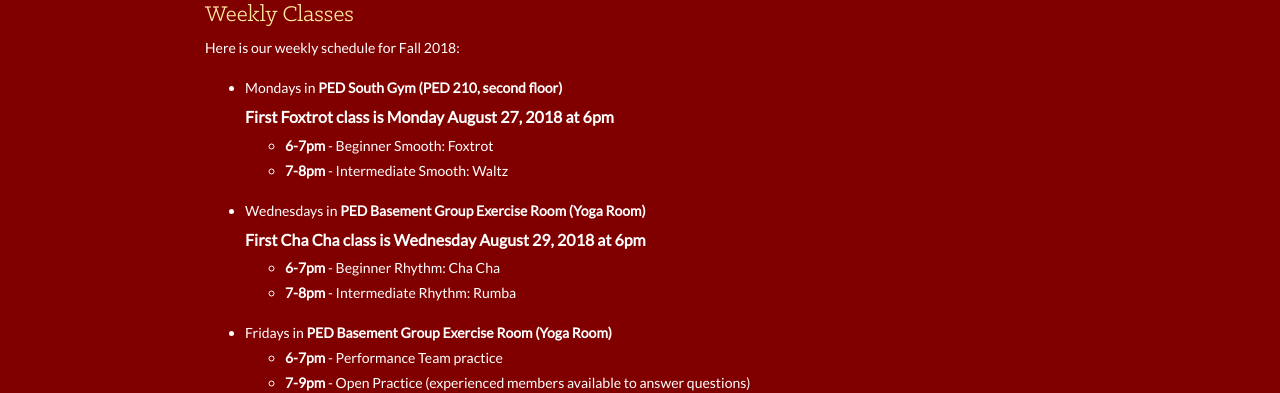
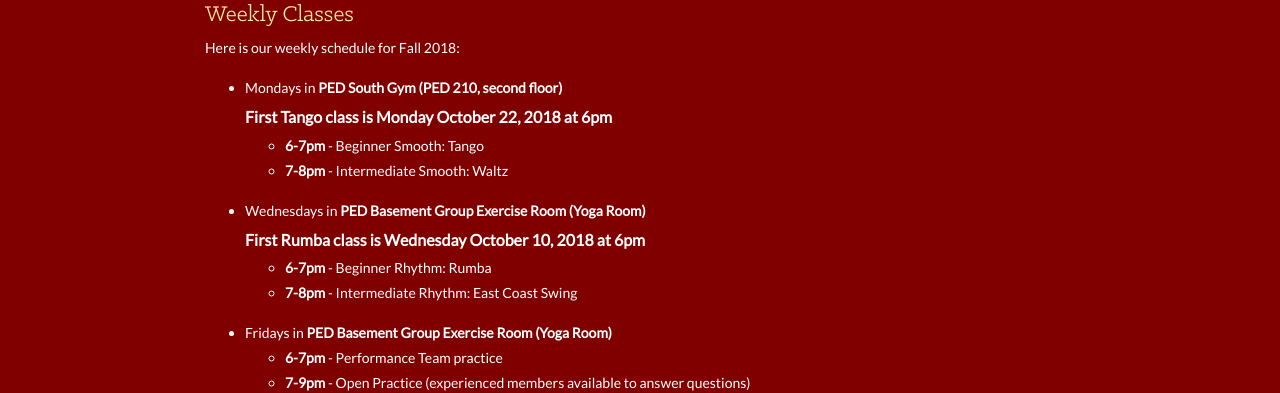
Before and after one commit to uscballroom/uscballroom.github.io, a Jekyll site: the page built from _pages/schedule.html, in a window 1280 px wide. Shown: the part 282-675 px from the top of the page. Built offline with Jekyll 4.4.1, drawn with Linux system fonts in a browser that asks for light colours; some web fonts are replaced.

Commit message:
Second half of the semester
Altered what the posted classes are.

Changes made by Michael Perce

```diff
--- a/_pages/schedule.html
+++ b/_pages/schedule.html
@@ -9,19 +9,19 @@ title: Schedule
     <ul class="SchedulePage_weeklyList">
       <li>
         Mondays in <b>PED South Gym (PED 210, second floor)</b><br/>
-        <h6>First Foxtrot class is Monday <b>August 27</b>, 2018 at 6pm</h6>
+        <h6>First Tango class is Monday <b>October 22</b>, 2018 at 6pm</h6>
       </li>
       <ul>
-        <li><b>6-7pm</b> - Beginner Smooth: Foxtrot</li>
+        <li><b>6-7pm</b> - Beginner Smooth: Tango</li>
         <li><b>7-8pm</b> - Intermediate Smooth: Waltz</li>
       </ul>
       <li>
         Wednesdays in <b>PED Basement Group Exercise Room (Yoga Room)</b><br/>
-        <h6>First Cha Cha class is Wednesday <b>August 29</b>, 2018 at 6pm</h6>
+        <h6>First Rumba class is Wednesday <b>October 10</b>, 2018 at 6pm</h6>
       </li>
       <ul>
-        <li><b>6-7pm</b> - Beginner Rhythm: Cha Cha</li>
-        <li><b>7-8pm</b> - Intermediate Rhythm: Rumba</li>
+        <li><b>6-7pm</b> - Beginner Rhythm: Rumba</li>
+        <li><b>7-8pm</b> - Intermediate Rhythm: East Coast Swing</li>
       </ul>
       <li>Fridays in <b>PED Basement Group Exercise Room (Yoga Room)</b></li>
       <ul>
```
